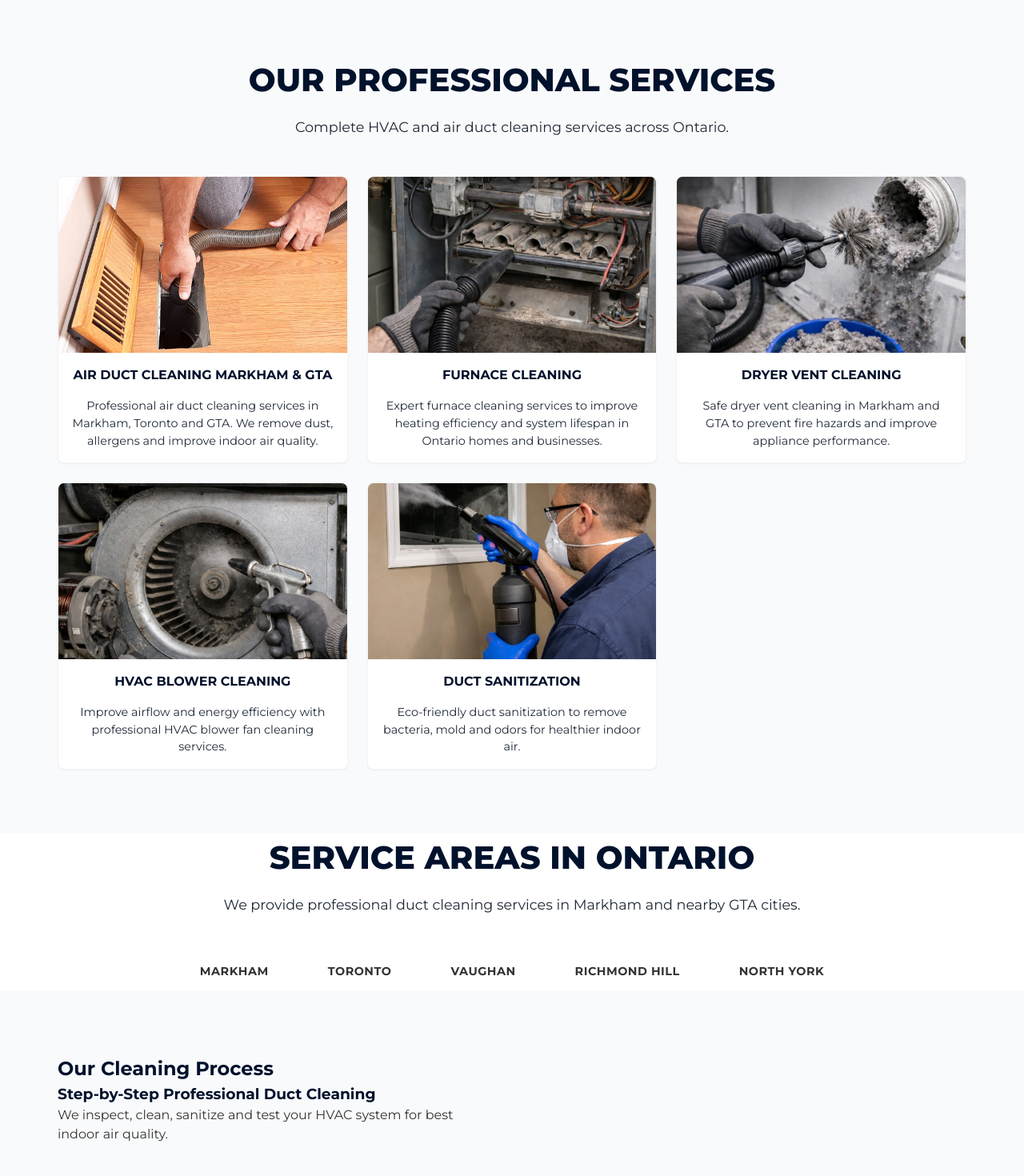
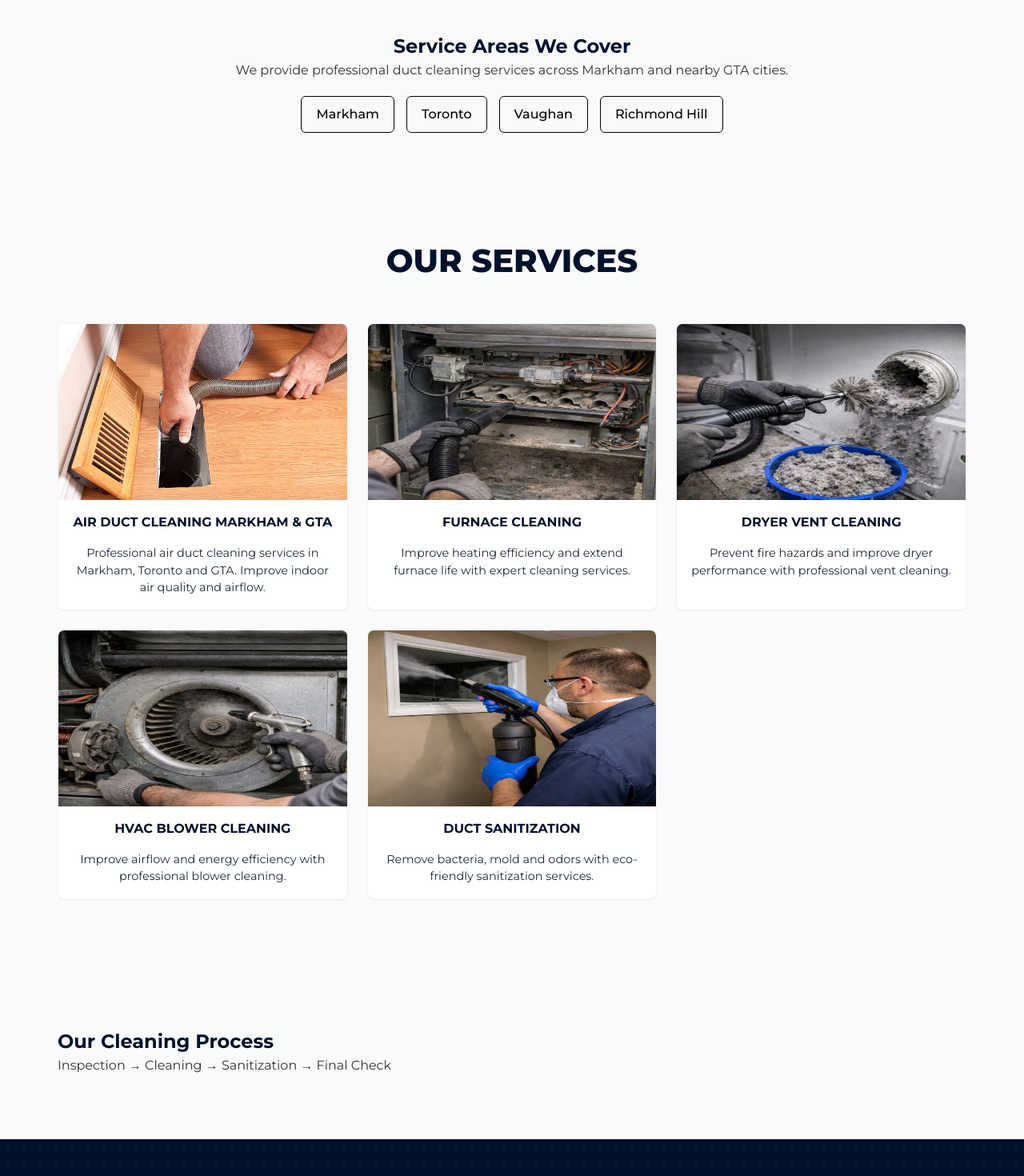
Before and after one commit to josph8487-prog/duct-Canada-original, a Next.js app: page / in a window 1280 px wide. Shown: the part 1300-2770 px from the top of the page at 80% size. Built offline with nearby package versions, Linux system fonts and the light colour scheme.

Commit message:
Update page.tsx

```diff
--- a/src/app/page.tsx
+++ b/src/app/page.tsx
@@ -7,36 +7,36 @@ export default function Home() {
   const services = [
     {
       title: "Air Duct Cleaning Markham & GTA",
-      text: "Professional air duct cleaning services in Markham, Toronto and GTA. We remove dust, allergens and improve indoor air quality.",
+      text: "Professional air duct cleaning services in Markham, Toronto and GTA. Improve indoor air quality and airflow.",
       image: "/images/services/air-duct-cleaning.jpg"
     },
     {
       title: "Furnace Cleaning",
-      text: "Expert furnace cleaning services to improve heating efficiency and system lifespan in Ontario homes and businesses.",
+      text: "Improve heating efficiency and extend furnace life with expert cleaning services.",
       image: "/images/services/furnace-cleaning.jpg"
     },
     {
       title: "Dryer Vent Cleaning",
-      text: "Safe dryer vent cleaning in Markham and GTA to prevent fire hazards and improve appliance performance.",
+      text: "Prevent fire hazards and improve dryer performance with professional vent cleaning.",
       image: "/images/services/dryer-vent-cleaning.jpg"
     },
     {
       title: "HVAC Blower Cleaning",
-      text: "Improve airflow and energy efficiency with professional HVAC blower fan cleaning services.",
+      text: "Improve airflow and energy efficiency with professional blower cleaning.",
       image: "/images/services/blower-fan-cleaning.jpg"
     },
     {
       title: "Duct Sanitization",
-      text: "Eco-friendly duct sanitization to remove bacteria, mold and odors for healthier indoor air.",
+      text: "Remove bacteria, mold and odors with eco-friendly sanitization services.",
       image: "/images/services/sanitization.jpg"
     }
   ];
 
   return (
     <>
-      {/* HERO SECTION */}
+      {/* HERO */}
       <section className={styles.hero}>
-        <div className={styles.heroContentWrapper} style={{ width: '100%', maxWidth: '1400px', margin: '0 auto' }}>
+        <div className={styles.heroContentWrapper} style={{ maxWidth: '1400px', margin: '0 auto' }}>
 
           <div className={styles.heroLeft}>
             <div style={{ paddingLeft: 'max(2rem, calc((100vw - 1200px) / 2))' }}>
@@ -46,14 +46,13 @@ export default function Home() {
               </h1>
 
               <p className={styles.heroSubtitle}>
-                Trusted duct cleaning company in Canada offering professional air duct cleaning, dryer vent cleaning, furnace cleaning and HVAC services.
+                Trusted duct cleaning company offering air duct, dryer vent, furnace and HVAC cleaning services across Ontario.
               </p>
 
               <Link href="/services" className="btn btn-primary">
                 Explore Services
               </Link>
 
-              {/* SERVICE AREA QUICK LINE */}
               <div style={{ marginTop: "15px", fontSize: "14px" }}>
                 <strong>Serving:</strong> Markham • Toronto • Vaughan • Richmond Hill • North York
               </div>
@@ -62,11 +61,10 @@ export default function Home() {
           </div>
 
           <div className={styles.heroRight}></div>
-
         </div>
       </section>
 
-      {/* ABOUT SECTION */}
+      {/* ABOUT */}
       <section className={styles.aboutSection}>
         <div className={`container ${styles.aboutGrid}`}>
 
@@ -74,7 +72,7 @@ export default function Home() {
             <h2>Who We Are</h2>
             <h3>Trusted Air Duct Cleaning Experts in Ontario</h3>
             <p className={styles.aboutText}>
-              We provide professional air duct cleaning, HVAC cleaning, furnace cleaning and dryer vent cleaning services in Markham, Toronto and GTA.
+              We provide professional air duct cleaning, furnace cleaning and HVAC services across Markham, Toronto and GTA.
             </p>
 
             <Link href="/about" className="btn btn-primary">
@@ -87,13 +85,13 @@ export default function Home() {
               <Image src="/images/services/air-duct-cleaning.jpg" alt="Air Duct Cleaning Markham" fill style={{ objectFit: 'cover' }} />
             </div>
             <div className={styles.aboutImageItem}>
-              <Image src="/images/services/furnace-cleaning.jpg" alt="Furnace Cleaning Canada" fill style={{ objectFit: 'cover' }} />
+              <Image src="/images/services/furnace-cleaning.jpg" alt="Furnace Cleaning" fill style={{ objectFit: 'cover' }} />
             </div>
             <div className={styles.aboutImageItem}>
-              <Image src="/images/services/blower-fan-cleaning.jpg" alt="HVAC Cleaning GTA" fill style={{ objectFit: 'cover' }} />
+              <Image src="/images/services/blower-fan-cleaning.jpg" alt="HVAC Cleaning" fill style={{ objectFit: 'cover' }} />
             </div>
             <div className={styles.aboutImageItem}>
-              <Image src="/images/services/sanitization.jpg" alt="Duct Sanitization Ontario" fill style={{ objectFit: 'cover' }} />
+              <Image src="/images/services/sanitization.jpg" alt="Duct Sanitization" fill style={{ objectFit: 'cover' }} />
             </div>
           </div>
 
@@ -105,26 +103,44 @@ export default function Home() {
         </div>
       </section>
 
-      {/* SERVICES SECTION */}
+      {/* 🔥 SERVICE AREAS SEO BLOCK (FIXED) */}
+      <section style={{ padding: "50px 20px", background: "#f9f9f9" }}>
+        <div className="container" style={{ textAlign: "center" }}>
+
+          <h2>Service Areas We Cover</h2>
+
+          <p style={{ marginBottom: "20px" }}>
+            We provide professional duct cleaning services across Markham and nearby GTA cities.
+          </p>
+
+          <div style={{
+            display: "flex",
+            flexWrap: "wrap",
+            justifyContent: "center",
+            gap: "15px"
+          }}>
+
+            <Link href="/location/markham" style={areaBtn}>Markham</Link>
+            <Link href="/location/toronto" style={areaBtn}>Toronto</Link>
+            <Link href="/location/vaughan" style={areaBtn}>Vaughan</Link>
+            <Link href="/location/richmond-hill" style={areaBtn}>Richmond Hill</Link>
+
+          </div>
+
+        </div>
+      </section>
+
+      {/* SERVICES */}
       <section className={`section ${styles.servicesPreview}`}>
         <div className="container">
 
-          <h2 className="section-title">Our Professional Services</h2>
-
-          <p className="section-subtitle">
-            Complete HVAC and air duct cleaning services across Ontario.
-          </p>
+          <h2 className="section-title">Our Services</h2>
 
           <div className={styles.featureGrid}>
             {services.map((service, index) => (
               <div key={index} className={styles.featureCard}>
-                <div style={{ position: 'relative', height: '220px', width: '100%' }}>
-                  <Image
-                    src={service.image}
-                    alt={service.title}
-                    fill
-                    style={{ objectFit: 'cover' }}
-                  />
+                <div style={{ position: 'relative', height: '220px' }}>
+                  <Image src={service.image} alt={service.title} fill />
                 </div>
                 <h3 className={styles.featureTitle}>{service.title}</h3>
                 <p className={styles.featureText}>{service.text}</p>
@@ -135,64 +151,33 @@ export default function Home() {
         </div>
       </section>
 
-      {/* 🔥 SERVICE AREAS MINI SEO BLOCK (IMPORTANT) */}
-      <section className={styles.serviceAreasMini}>
-        <div className="container">
-
-          <h2 className="section-title">
-            Service Areas in Ontario
-          </h2>
-
-          <p className="section-subtitle">
-            We provide professional duct cleaning services in Markham and nearby GTA cities.
-          </p>
-
-          <div style={{
-            display: 'flex',
-            flexWrap: 'wrap',
-            gap: '10px',
-            justifyContent: 'center',
-            marginTop: '20px'
-          }}>
-
-            <Link href="/service-areas" className="btn btn-outline">Markham</Link>
-            <Link href="/service-areas" className="btn btn-outline">Toronto</Link>
-            <Link href="/service-areas" className="btn btn-outline">Vaughan</Link>
-            <Link href="/service-areas" className="btn btn-outline">Richmond Hill</Link>
-            <Link href="/service-areas" className="btn btn-outline">North York</Link>
-
-          </div>
-
-        </div>
-      </section>
-
-      {/* PROCESS SECTION */}
+      {/* PROCESS */}
       <section className={styles.processSection}>
         <div className={`container ${styles.processGrid}`}>
-
           <div>
             <h2>Our Cleaning Process</h2>
-            <h3>Step-by-Step Professional Duct Cleaning</h3>
-
-            <p>
-              We inspect, clean, sanitize and test your HVAC system for best indoor air quality.
-            </p>
-
+            <p>Inspection → Cleaning → Sanitization → Final Check</p>
           </div>
-
         </div>
       </section>
 
       {/* TESTIMONIALS */}
       <section className={styles.testimonialsSection}>
-        <div className={`container ${styles.testimonialsContentWrapper}`}>
-
+        <div className="container">
           <h2>Customer Reviews</h2>
           <p>Trusted by homeowners across Ontario.</p>
-
         </div>
       </section>
 
     </>
   );
 }
+
+const areaBtn = {
+  padding: "10px 18px",
+  border: "1px solid #000",
+  borderRadius: "6px",
+  textDecoration: "none",
+  color: "#000",
+  fontWeight: "500"
+};
```
